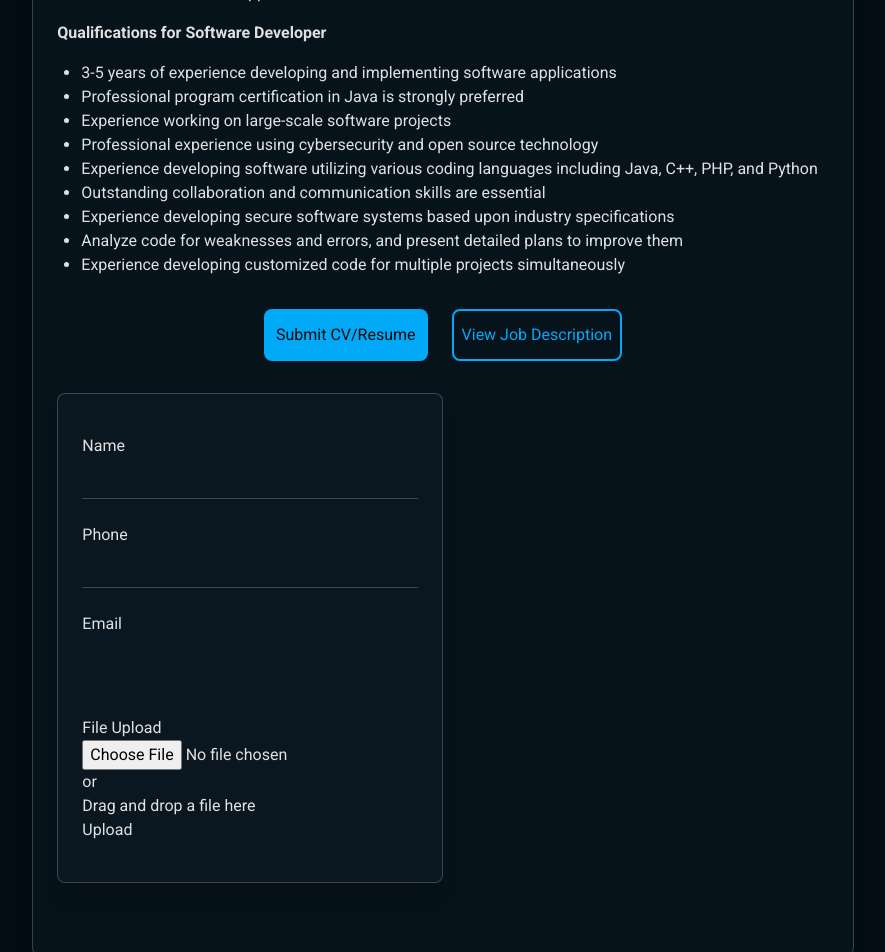
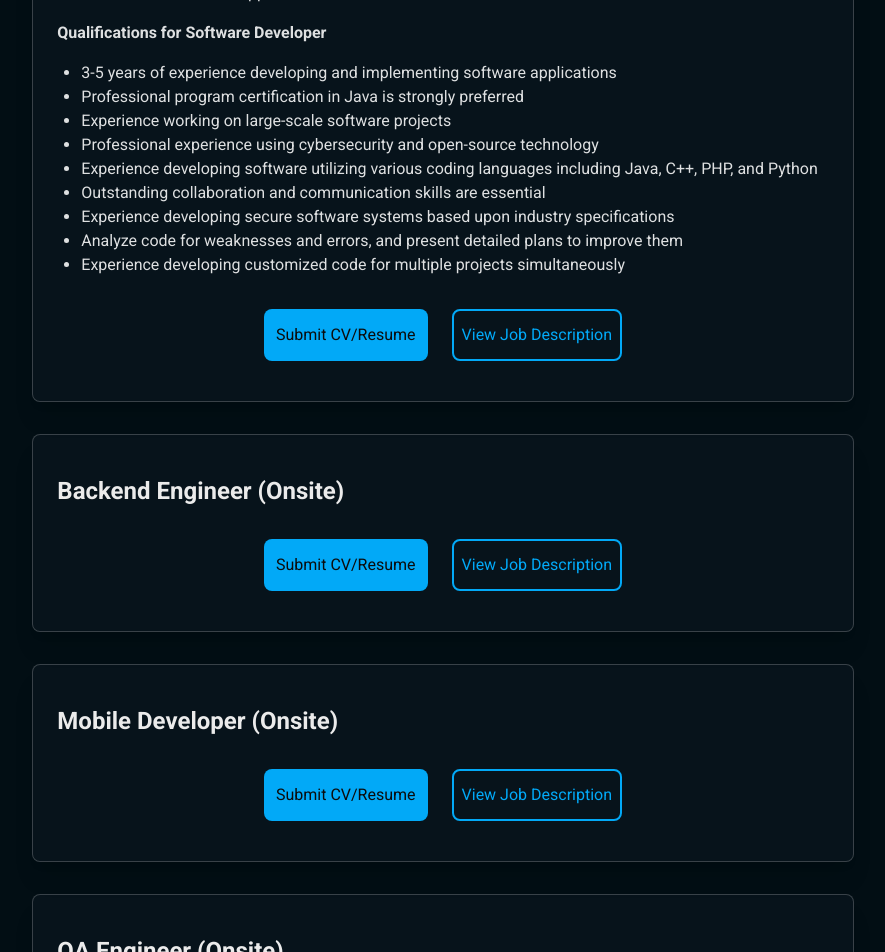
Before and after one commit to saadsrabon/dashurcorporate, a React (Vite) app: page /career in a window 1280 px wide. Shown: the part 1140-2092 px from the top of the page, without its empty margins (197-1082 px from the left). Built offline with nearby package versions, Linux system fonts and the light colour scheme; what react-chatbot-kit would draw is missing.

Commit message:
2024-01-24 18:24:12 - job button added

```diff
--- a/src/components/JobDescription.jsx
+++ b/src/components/JobDescription.jsx
@@ -9,7 +9,7 @@ const JobDescription = ({job}) => {
         <p className='mb-4'>{job?.overview}</p>
         <p className='my-2 font-bold'>Responsibilities for  {job?.jobtitle}</p>
         <ul className='list-disc ml-6'>
-            {job?.responsiblities.map((item) => (<li className='' key={item}>{item}</li>))}
+            {job?.responsibilities.map((item) => (<li className='' key={item}>{item}</li>))}
         </ul>
         <p className='my-4 font-bold'>Qualifications for {job?.jobtitle}</p>
         <ul className='list-disc ml-6'>
--- a/src/components/SingleJob.jsx
+++ b/src/components/SingleJob.jsx
@@ -1,23 +1,27 @@
 /* eslint-disable react/prop-types */
 
+import { useState } from 'react';
 import CardWrapper from './CardWrapper'
 import JobDescription from './JobDescription'
 import UploadResume from './UploadResume'
 
 const SingleJob = ({job ,handleOpen ,isActive}) => {
+  const [openResume, setOpenResume] = useState(0);
   return (
-    <CardWrapper >
+    <CardWrapper>
+      <div className='relative'>
     <div className="mb-8 ">
       <h2 className="font-sans text-2xl font-bold mb-4 text-light-text dark:text-dark-text ">{job?.jobtitle} ({job?.jobType})</h2>
       {isActive  ?<JobDescription job={job}/>:""}
     </div>
     <div className="flex flex-col md:flex-row justify-center md:space-x-6 mt-4">
-      <button className="mb-2 md:mb-0 px-3 py-2 text-[#0C0C0C] text-base font-medium rounded-lg bg-light-primary">Submit CV/Resume</button>
+      <button onClick={()=>setOpenResume(job?.id)} className="mb-2 md:mb-0 px-3 py-2 text-[#0C0C0C] text-base font-medium rounded-lg bg-light-primary">Submit CV/Resume</button>
       <button onClick={handleOpen} className="px-2 py-3 text-light-primary text-base font-medium rounded-lg bg-transparent border-light-primary border-2" >View Job Description</button>
     </div>
+{openResume ==job.id && <div className='absolute top-[50%] left-[50%] translate-y-[-50%] translate-x-[-50%]'>
+      <UploadResume/>
+    </div>}
 
-    <div>
-      <UploadResume/>
     </div>
   </CardWrapper>
   )
--- a/src/components/UploadResume.jsx
+++ b/src/components/UploadResume.jsx
@@ -17,6 +17,10 @@ const UploadResume = () => {
 
     const handleDragOver = (event) => {
       event.preventDefault();
+      const file = event.dataTransfer.files[0];
+
+        setSelectedFile(file);
+
     };
 
     const handleUpload = () => {
@@ -30,8 +34,8 @@ const UploadResume = () => {
     };
 
     return (
-      <div className="w-[50%]">
-         <CardWrapper>
+      <div className="w-full">
+         <div className="rounded-lg border border-solid border-white border-opacity-20 dark:bg-gray-800 dark:opacity-100 bg-white bg-opacity-20 shadow-xl px-6 py-10 my-8">
        <form className="">
         <div className="mb-6" >
           <label className="block" htmlFor="name">Name</label>
@@ -43,18 +47,26 @@ const UploadResume = () => {
         </div>
         <div className="mb-6">
           <label className="block" htmlFor="email">Email</label>
-          <input className="appearance-none bg-transparent w-full py-4" type="email" name="email" />
+          <input className="appearance-none bg-transparent w-full py-2 outline-none border-b-[0.5px] border-[#454545]" type="email" name="email" />
         </div>
       <div className="file-upload" onDrop={handleDrop} onDragOver={handleDragOver}>
-        <h2>File Upload</h2>
-        <input className="apperance-none" type="file" accept=".docx, .pdf" onChange={handleFileChange} />
-        <p>or</p>
-        <p>Drag and drop a file here</p>
-        {selectedFile && <p>Selected file: {selectedFile.name}</p>}
-        <button className="" onClick={handleUpload}>Upload</button>
+
+        <input className="apperance-none hidden" type="file" accept=".docx, .pdf" onChange={handleFileChange} />
+
+
+
+      <div className="flex flex-col items-center justify-center py-5 px-4 border-white border-opacity-20 rounded-lg border ">
+      <p>Upload or drop your resume in the Word, Google Doc, PDF format</p>
+      {selectedFile && <p>Selected file: {selectedFile.name}</p>}
+      <button onClick={handleUpload} className="mb-2 mt-4  md:mb-0 px-3 py-2 text-[#0C0C0C] text-base font-medium rounded-lg bg-light-primary" >View Job Description</button>
+      </div>
+
+        <div  className="flex justify-center">
+        <button  className=" w-[60%] mb-2 mt-8 md:mb-0 px-8 py-2 text-[#0C0C0C] text-base font-medium rounded-lg bg-light-primary" >Submit</button>
+        </div>
       </div>
       </form>
-      </CardWrapper>
+      </div>
       </div>
 
     );
--- a/src/utils/job.json
+++ b/src/utils/job.json
@@ -1,10 +1,10 @@
 [
-    {   "id":1,
+  {
+    "id": 1,
     "jobtitle": "Software Developer",
-        "description": "Develops software solutions by studying information needs; conferring with users; studying systems flow, data usage, and work processes; investigating problem areas; following the software development lifecycle.",
-        "jobType":"Onsite",
-        "overview":"Dashur AI, LLC. is one of the leading companies in our field in the area. We are hiring a talented Software Developer professional to join our team. If you're excited to be part of a winning team, Dashur AI is a great place to grow your career.",
-        "responsiblities":[
+    "jobType": "Onsite",
+    "overview": "Dashur AI, LLC. is one of the leading companies in our field in the area. We are hiring a talented Software Developer professional to join our team. If you're excited to be part of a winning team, Dashur AI is a great place to grow your career.",
+    "responsibilities": [
       "Collaborate with team members to determine best practices and client requirements for software",
       "Develop intuitive software that meets and exceeds the needs of the company",
       "Professionally maintain all software and create updates regularly to address customer and company concerns",
@@ -18,7 +18,7 @@
       "3-5 years of experience developing and implementing software applications",
       "Professional program certification in Java is strongly preferred",
       "Experience working on large-scale software projects",
-            "Professional experience using cybersecurity and open source technology",
+      "Professional experience using cybersecurity and open-source technology",
       "Experience developing software utilizing various coding languages including Java, C++, PHP, and Python",
       "Outstanding collaboration and communication skills are essential",
       "Experience developing secure software systems based upon industry specifications",
@@ -26,32 +26,115 @@
       "Experience developing customized code for multiple projects simultaneously"
     ]
   },
-    {   "id":2,
-        "jobtitle": "Software Engineer",
-        "description": "Develops software solutions by studying information needs; conferring with users; studying systems flow, data usage, and work processes; investigating problem areas; following the software development lifecycle.",
-        "jobType":"Onsite",
-        "overview":"Dashur AI, LLC. is one of the leading companies in our field in the area. We are hiring a talented Software Developer professional to join our team. If you're excited to be part of a winning team, Dashur AI is a great place to grow your career.",
-        "responsiblities":[
-            "Collaborate with team members to determine best practices and client requirements for software",
-            "Develop intuitive software that meets and exceeds the needs of the company",
-            "Professionally maintain all software and create updates regularly to address customer and company concerns",
-            "Analyze and test programs and products before formal launch",
-            "Troubleshoot coding problems quickly and efficiently to ensure a productive workplace",
-            "Ensure software security by developing programs to actively monitor the sharing of private information",
-            "Actively seek ways to improve business software processes and interactions",
-            "Aid and support the coaching and training of other team members to ensure all employees are confident in the use of software applications"
+  {
+    "id": 2,
+    "jobtitle": "Backend Engineer",
+    "jobType": "Onsite",
+    "overview": "Dashur AI, Inc., we are the leading company in our industry in the Las Vegas area. We are hiring an experienced Backend Engineer to help us continue growth. If you're dedicated and ambitious, Dashur AI, Inc. is an excellent place to grow your career!",
+    "responsibilities": [
+      "Generate recyclable code libraries",
+      "Implement ongoing security systems",
+      "Attend regular meetings with the frontend team to expose weaknesses and problems",
+      "Routinely inspect server code for speed optimization",
+      "Conceptualize and implement solutions for data storage",
+      "Configure usability of all front-side applications",
+      "Maintain a stable server without any downtime",
+      "Keep a backup library before any large changes to servers"
     ],
     "qualification": [
-            "3-5 years of experience developing and implementing software applications",
-            "Professional program certification in Java is strongly preferred",
-            "Experience working on large-scale software projects",
-            "Professional experience using cybersecurity and open source technology",
-            "Experience developing software utilizing various coding languages including Java, C++, PHP, and Python",
-            "Outstanding collaboration and communication skills are essential",
-            "Experience developing secure software systems based upon industry specifications",
-            "Analyze code for weaknesses and errors, and present detailed plans to improve them",
-            "Experience developing customized code for multiple projects simultaneously"
+      "5+ years of experience in a related field",
+      "Large capacity for attention to detail",
+      "Ability to meet tight deadlines",
+      "Capable of prioritizing multiple projects to meet goals without management oversight",
+      "Vast knowledge of PHP, Python, Ruby, Java, .NET, JavaScript, etc.",
+      "Familiarity with front-side platforms such JAVA, HTML5 and CSS3",
+      "In-depth knowledge of AWS, Azure, and Firebase",
+      "Understanding of accessibility and server compliance",
+      "Previous experience working with multiple platforms such as Desktop, Mobile, Tablet, etc.",
+      "Experience with Kubernetes and Docker."
+    ]
+  },
+  {
+    "id": 3,
+    "jobtitle": "Mobile Developer",
+    "jobType": "Onsite",
+    "overview": "Dashur AI, LLC is an emerging tech firm in the Las Vegas metropolitan area. We are looking to hire an experienced Mobile Developer to help us keep growing. If you're hard-working and dedicated, Dashur AI is an excellent place to grow your career.",
+    "responsibilities": [
+      "Identify and plan for new features",
+      "Develop application programming interfaces (APIs) to support mobile functionality",
+      "Suggest and implement new mobile products, applications, and protocols",
+      "Remain up to date with the terminology, concepts, and best practices for coding mobile apps",
+      "Work closely with colleagues to constantly innovate app functionality and design",
+      "Use and adapt existing web applications for apps",
+      "Write unit and UI tests to identify malfunctions",
+      "Communicate with users to understand their needs and experiences"
+    ],
+    "qualification": [
+      "4+ years of demonstrable experience",
+      "Demonstrable portfolio of released applications on the App store or the Android market",
+      "Extensive knowledge of at least one programming language like Swift and Java",
+      "Familiarity with OOP design principles",
+      "Experience with third-party libraries and APIs",
+      "Superior analytical skills with a good problem-solving attitude",
+      "Ability to perform in a team environment",
+      "Strong oral and written communication skills",
+      "Ability to interpret and follow technical plans",
+      "Knowledge of Jira, Git, or Basecamp"
+    ]
+  },
+  {
+    "id": 4,
+    "jobtitle": "QA Engineer",
+    "jobType": "Onsite",
+    "overview": "Dashur AI, LLC. is one of the leading companies in our field in the area. We are hiring a talented QA Engineer professional to join our team. If you're excited to be part of a winning team, Dashur AI is a great place to grow your career.",
+    "responsibilities": [
+      "Create tests to identify software problems",
+      "Analyze bugs and errors found during testing",
+      "Document results of tests for the software development team",
+      "Recommend improvements in software to enhance user experiences",
+      "Motivate the development process for efficiency and performance",
+      "Works together with the software developer to enhance and improve programs",
+      "Research and compare similar competitor products",
+      "Maintain updated knowledge of industry trends and advancements"
+    ],
+    "qualification": [
+      "Extensive experience in software development and testing",
+      "High proficiency in computer technology and programming languages",
+      "Strong knowledge of Linux and Microsoft Windows",
+      "Familiarity with Amazon web services",
+      "In-depth understanding of Java, Python, SQL, C++ and XML",
+      "Knowledge of Jira, Basecamp, and Discord are helpful",
+      "Exceptional attention to detail",
+      "Excellent analytical and problem-solving skills",
+      "Good oral and written communication skills",
+      "Great team player and able to work efficiently with minimal supervision"
+    ]
+  },
+  {
+    "id": 5,
+    "jobtitle": "iOS Engineer",
+    "jobType": "Onsite",
+    "overview": "Dashur AI, LLC. is one of the leading companies in our field in the area. We are hiring a talented iOS Engineer professional to join our team. If you're excited to be part of a winning team, Dashur AI is a great place to grow your career.",
+    "responsibilities": [
+      "Design and build applications for iOS platforms",
+      "Ensure performance and quality of the application",
+      "Collaborate with cross-functional team to define and design the app",
+      "Perform checks on correct functionality of the app",
+      "Integrate application with backend tools such as cloud, APIs, and push notifications",
+      "Responsible for helping maintain code quality, organization, and automation",
+      "Responsible for providing prototypes and proofs of concepts",
+      "Use encryption tools to safeguard content"
+    ],
+    "qualification": [
+      "IT Certification, required",
+      "Expert in Objective-C or Swift programming",
+      "UI and UX experience",
+      "Proficiency with 2D and 3D graphics frameworks",
+      "Experience with iOS frameworks",
+      "Adept with benchmarking and modification",
+      "Familiar with Apple's design principles and interface guidelines",
+      "Proficiency with offline storage, threading, and performance tuning",
+      "Knowledgeable of cloud's message API and push notifications"
     ]
   }
-
 ]
--- a/src/utils/services.json
+++ b/src/utils/services.json
@@ -34,7 +34,7 @@
         "title":"SEO",
         "description":"Boost your online presence and climb search engine rankings with our SEO expertise. Our tailored strategies focus on traffic.",
         "image":"https://i.ibb.co/nsDS3Mc/image-20.png",
-        "bgColor":"bg-red-500"
+        "bgColor":""
     },
     {
         "title":"AI INTEGRATION",
```
Also changed, not shown: src/pages/About.jsx (+13 -8 lines), src/shared/NavBar.jsx (+35 -2 lines), src/assets/markets.png (added). Lines whose indentation alone changed are shown as unchanged.
